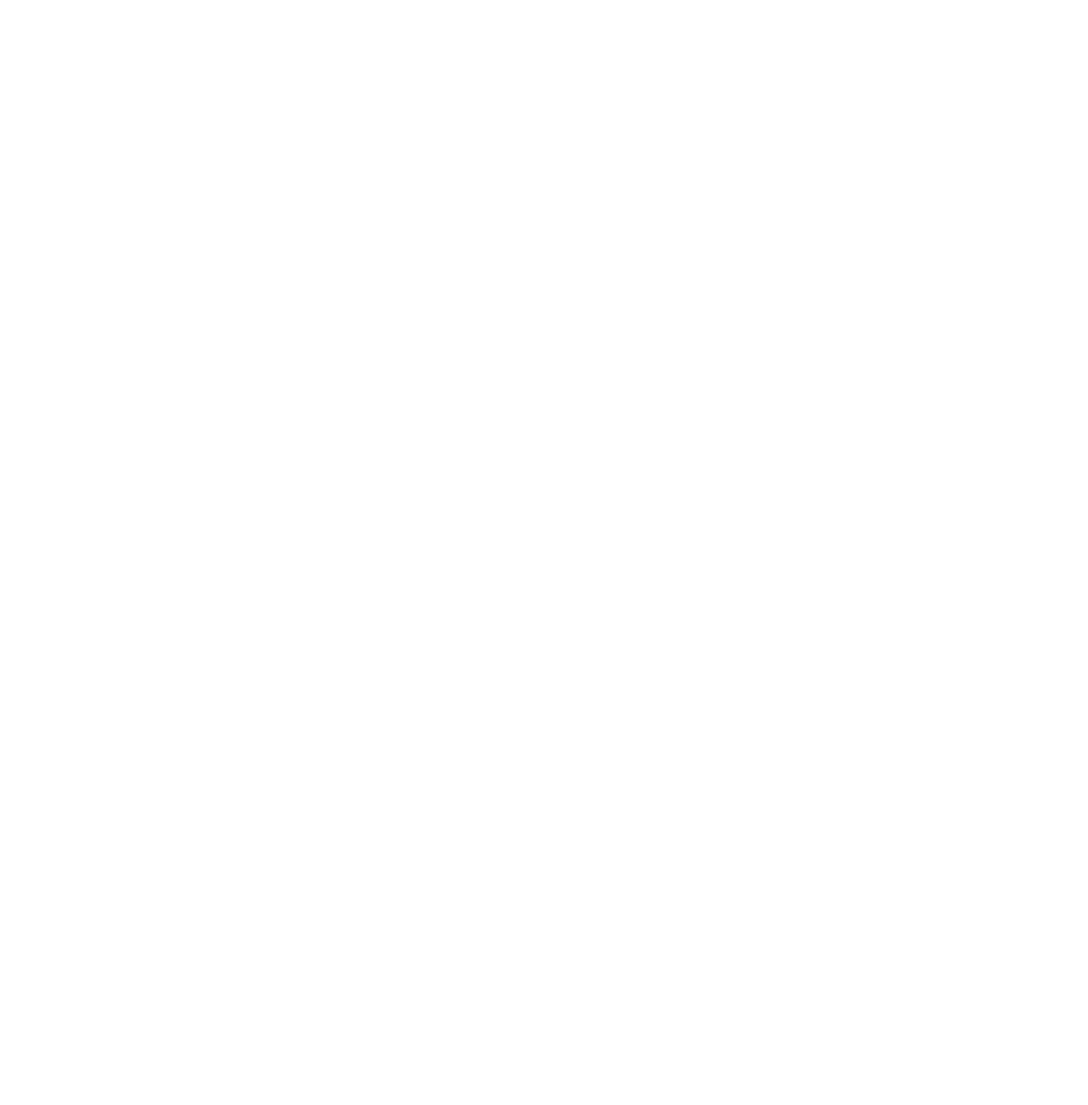
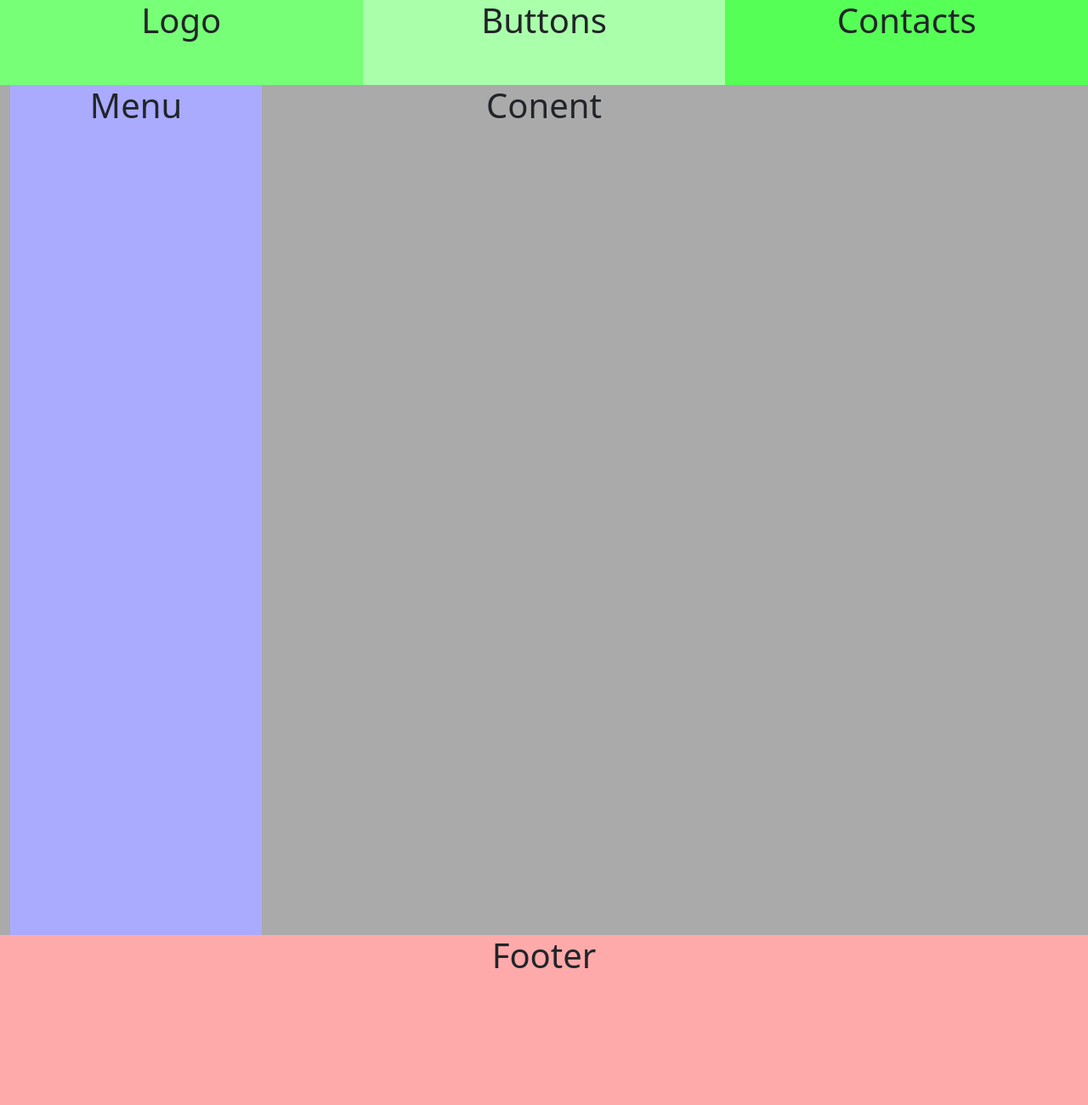
Before and after one commit to AlexTheMaggot/uyuchun, a Django app: page / in a window 1280 px wide. Before the commit the page is empty. Shown: the whole page at 85% size. Before the commit the page ends 800 px from the top, so only its background shows below. Run offline with Django 3.2, Linux system fonts and the light colour scheme; some libraries are stand-ins or nearby versions.

Commit message:
added samples of content

```diff
--- a/uyuchun/mainapp/static/css/style.css
+++ b/uyuchun/mainapp/static/css/style.css
@@ -0,0 +1,25 @@
+.mainblock {
+  height: 1000px;
+  background: #AAA;
+}
+.header {
+  height: 100px;
+  background: #AFA;
+}
+.header__logo {
+  height: 100px;
+  background: #7F7;
+}
+.header__contacts {
+  height: 100px;
+  background: #5F5;
+}
+.footer {
+  height: 200px;
+  background: #FAA;
+}
+.menu {
+  height: 1000px;
+  background: #AAF;
+}
+/*# sourceMappingURL=style.css.map */
--- a/uyuchun/mainapp/static/css/style.less
+++ b/uyuchun/mainapp/static/css/style.less
@@ -0,0 +1,28 @@
+@import 'colors';
+.mainblock {
+  height: 1000px;
+  background: #AAA;
+}
+
+.header {
+  height: 100px;
+  background: #AFA;
+  &__logo {
+    height: 100px;
+    background: #7F7;
+  }
+  &__contacts {
+    height: 100px;
+    background: #5F5;
+  }
+}
+
+.footer {
+  height: 200px;
+  background: #FAA;
+}
+
+.menu {
+  height: 1000px;
+  background: #AAF;
+}
--- a/uyuchun/mainapp/templates/blocks/footer.html
+++ b/uyuchun/mainapp/templates/blocks/footer.html
@@ -1,4 +1,10 @@
 {% load static %}
 <footer>
-
+    <div class="container-fluid footer">
+        <div class="row">
+            <div class="col-12">
+                <h1 class="text-center">Footer</h1>
+            </div>
+        </div>
+    </div>
 </footer>
--- a/uyuchun/mainapp/templates/blocks/header.html
+++ b/uyuchun/mainapp/templates/blocks/header.html
@@ -1,4 +1,16 @@
 {% load static %}
 <header>
-
+    <div class="container-fluid header">
+        <div class="row">
+            <div class="col-4 header__logo">
+                <h1 class="text-center">Logo</h1>
+            </div>
+            <div class="col-4">
+                <h1 class="text-center">Buttons</h1>
+            </div>
+            <div class="col-4 header__contacts">
+                <h1 class="text-center">Contacts</h1>
+            </div>
+        </div>
+    </div>
 </header>
--- a/uyuchun/mainapp/templates/mainapp/index.html
+++ b/uyuchun/mainapp/templates/mainapp/index.html
@@ -3,5 +3,15 @@
 {% block title %}Index{% endblock %}
 {% block content %}
     {% include 'blocks/header.html' %}
+    <div class="container-fluid mainblock">
+        <div class="row">
+            <div class="col-3">
+                <h1 class="text-center menu">Menu</h1>
+            </div>
+            <div class="col-6">
+                <h1 class="text-center">Conent</h1>
+            </div>
+        </div>
+    </div>
     {% include 'blocks/footer.html' %}
 {% endblock %}
```
Also changed, not shown: 1 other file.
